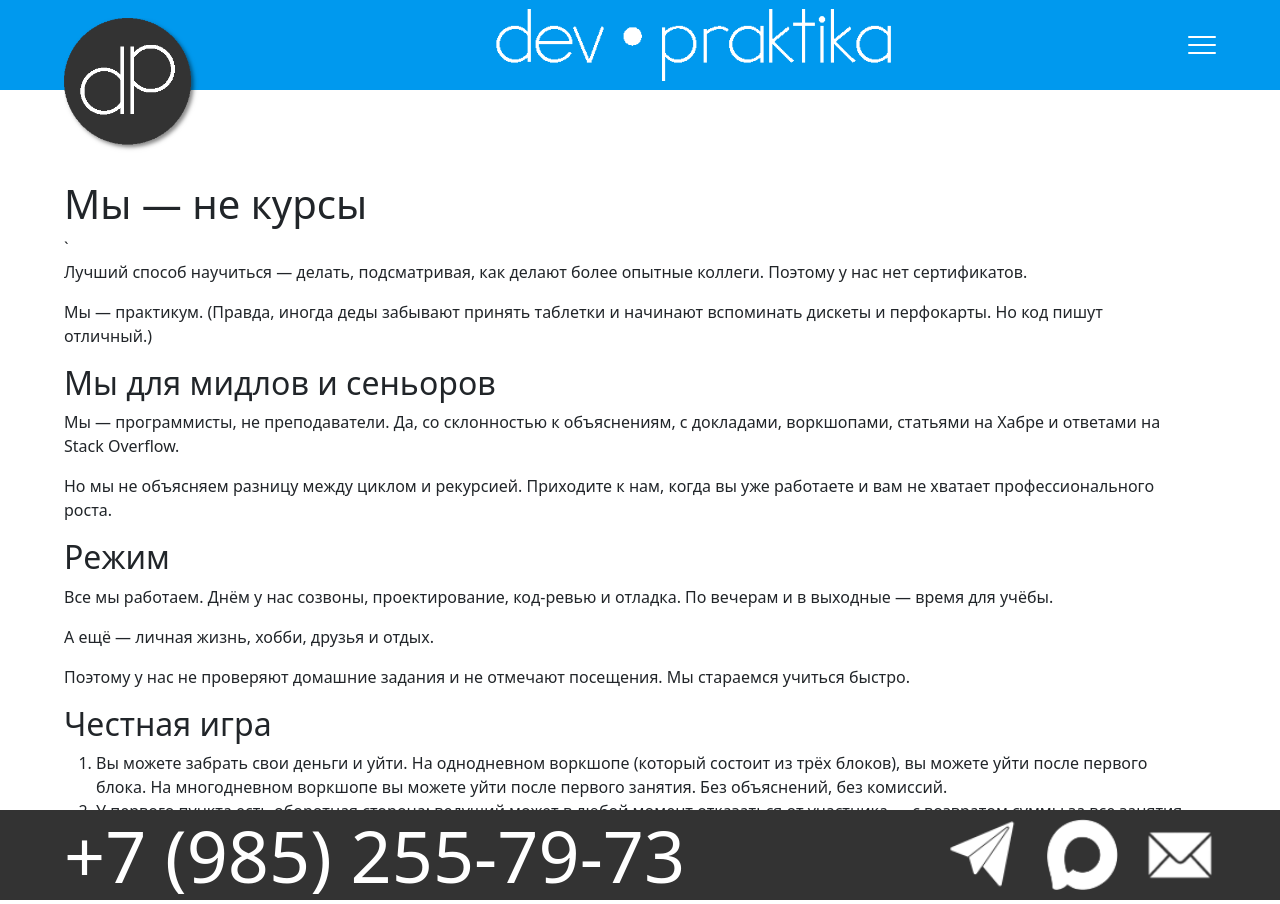
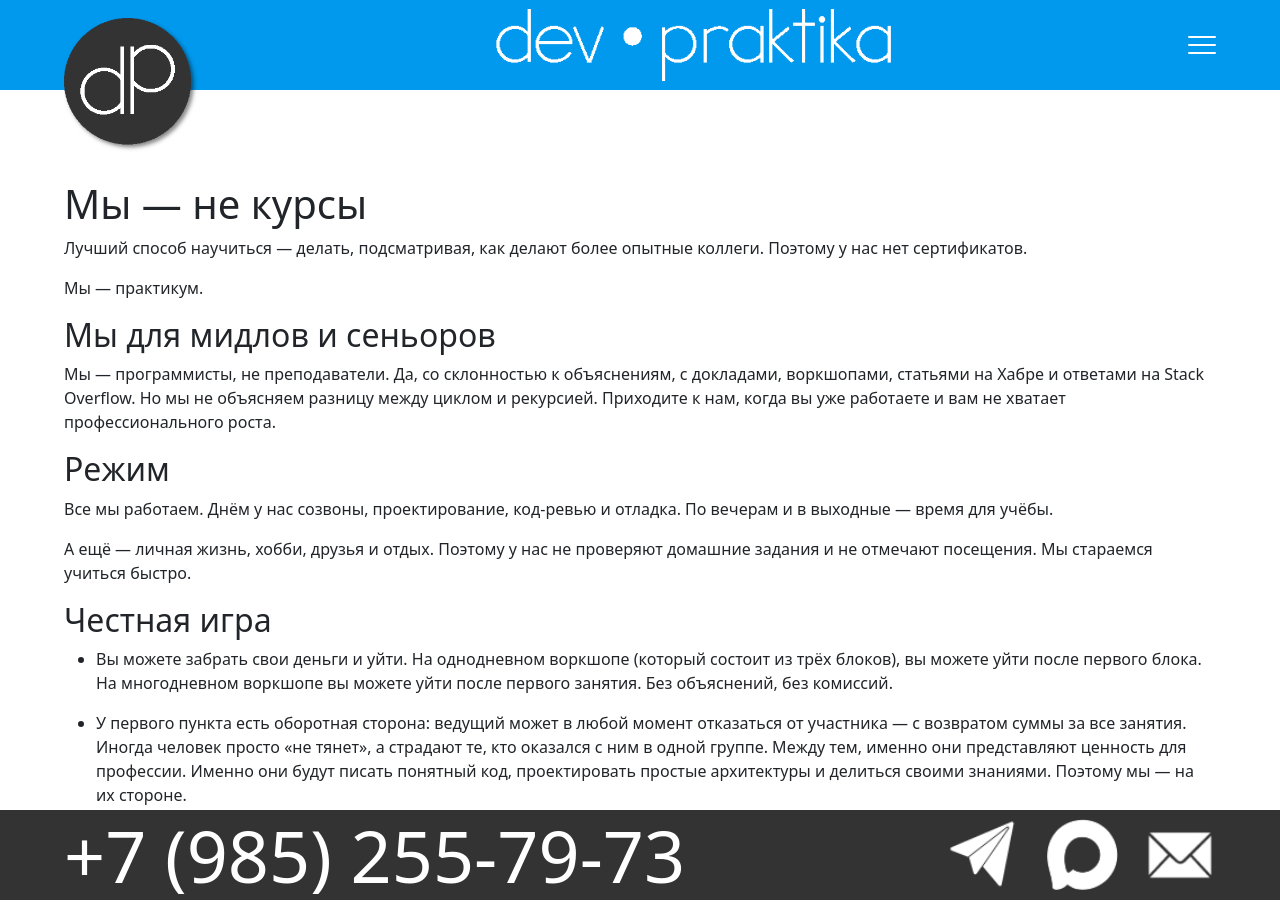
Before and after one commit to devpraktika-ru/devpraktika-ru.github.io, a Jekyll site: the page built from approach.md, in a window 1280 px wide. Built offline with Jekyll 4.4.1, drawn with Linux system fonts in a browser that asks for light colours.

Commit message:
Подправил остальные страницы

```diff
--- a/_layouts/default.html
+++ b/_layouts/default.html
@@ -41,11 +41,11 @@
           <span></span>
         </button>
         <ul class="dropdown-menu dropdown-menu-end">
-          <li><a class="dropdown-item" href="/approach/">Подход</a></li>
-          <li><a class="dropdown-item" href="/educators/">Ведущие</a></li>
-          <li><a class="dropdown-item" href="/workshops/">Практикумы</a></li>
-          <li><a class="dropdown-item" href="/schedule/">Расписание</a></li>
-          <li><a class="dropdown-item" href="/archive/">Архив</a></li>
+          <li><a class="dropdown-item" href="{{ '/approach.html' | relative_url }}">Подход</a></li>
+          <li><a class="dropdown-item" href="{{ '/educators/' | relative_url }}">Ведущие</a></li>
+          <li><a class="dropdown-item" href="{{ '/workshops/' | relative_url }}">Практикумы</a></li>
+          <li><a class="dropdown-item" href="{{ '/schedule/' | relative_url }}">Расписание</a></li>
+          <li><a class="dropdown-item" href="{{ '/archive/' | relative_url }}">Архив</a></li>
         </ul>
       </nav>
     </header>
--- a/_layouts/workshop.html
+++ b/_layouts/workshop.html
@@ -3,7 +3,7 @@ layout: default
 ---
 
 <div class="row w-100">
-  <div class="bg-white col-12">
+  <div class="col-12">
     <nav aria-label="breadcrumb">
       <ol class="breadcrumb">
         <li class="breadcrumb-item"><a href="{% link workshops/index.md %}">Воркшопы</a></li>
--- a/approach.md
+++ b/approach.md
@@ -3,37 +3,39 @@ layout: default
 title: Подход
 ---
 
-<div class="row w-100">
-  <div class="bg-white col-12">
-    <h1>Мы — не курсы</h1>
- `  <p>Лучший способ научиться — делать, подсматривая, как делают более опытные коллеги.
-    Поэтому у нас нет сертификатов.</p>
-    <p>Мы — практикум.
-    (Правда, иногда деды забывают принять таблетки и начинают вспоминать дискеты и перфокарты.
-    Но код пишут отличный.)</p>
-    <h2>Мы для мидлов и сеньоров</h2>
-    <p>Мы — программисты, не преподаватели.
-    Да, со склонностью к объяснениям, с докладами, воркшопами, статьями на Хабре и ответами на Stack Overflow.</p>
-    <p>Но мы не объясняем разницу между циклом и рекурсией.
-    Приходите к нам, когда вы уже работаете и вам не хватает профессионального роста.</p>
-    <h2>Режим</h2>
-    <p>Все мы работаем.
-    Днём у нас созвоны, проектирование, код-ревью и отладка.
-    По вечерам и в выходные — время для учёбы.</p>
-    <p>А ещё — личная жизнь, хобби, друзья и отдых.</p>
-    <p>Поэтому у нас не проверяют домашние задания и не отмечают посещения.
-    Мы стараемся учиться быстро.</p>
-    <h2>Честная игра</h2>
-    <ol>
-      <li>Вы можете забрать свои деньги и уйти.
-      На однодневном воркшопе (который состоит из трёх блоков), вы можете уйти после первого блока.
-      На многодневном воркшопе вы можете уйти после первого занятия.
-      Без объяснений, без комиссий.</li>
-      <li>У первого пункта есть оборотная сторона: ведущий может в любой момент отказаться от участника — с возвратом суммы за все занятия.
-      Иногда человек просто «не тянет», а страдают те, кто оказался с ним в одной группе.
-      Между тем, именно они представляют ценность для профессии.
-      Именно они будут писать понятный код, проектировать простые архитектуры и делиться своими знаниями.
-      Поэтому мы — на их стороне.</li>
-    </ol>
-  </div>
-</div>
+# Мы — не курсы
+
+Лучший способ научиться — делать, подсматривая, как делают более опытные коллеги.
+Поэтому у нас нет сертификатов.
+
+Мы — практикум.
+
+## Мы для мидлов и сеньоров
+
+Мы — программисты, не преподаватели.
+Да, со склонностью к объяснениям, с докладами, воркшопами, статьями на Хабре и ответами на Stack Overflow.
+Но мы не объясняем разницу между циклом и рекурсией.
+Приходите к нам, когда вы уже работаете и вам не хватает профессионального роста.
+
+## Режим
+
+Все мы работаем.
+Днём у нас созвоны, проектирование, код-ревью и отладка.
+По вечерам и в выходные — время для учёбы.
+
+А ещё — личная жизнь, хобби, друзья и отдых.
+Поэтому у нас не проверяют домашние задания и не отмечают посещения.
+Мы стараемся учиться быстро.
+
+## Честная игра
+
+* Вы можете забрать свои деньги и уйти.
+  На однодневном воркшопе (который состоит из трёх блоков), вы можете уйти после первого блока.
+  На многодневном воркшопе вы можете уйти после первого занятия.
+  Без объяснений, без комиссий.
+
+* У первого пункта есть оборотная сторона: ведущий может в любой момент отказаться от участника — с возвратом суммы за все занятия.
+  Иногда человек просто «не тянет», а страдают те, кто оказался с ним в одной группе.
+  Между тем, именно они представляют ценность для профессии.
+  Именно они будут писать понятный код, проектировать простые архитектуры и делиться своими знаниями.
+  Поэтому мы — на их стороне.
```
Also changed, not shown: educators/index.md (+9 -10 lines), workshops/index.md (+11 -13 lines), README.md.
